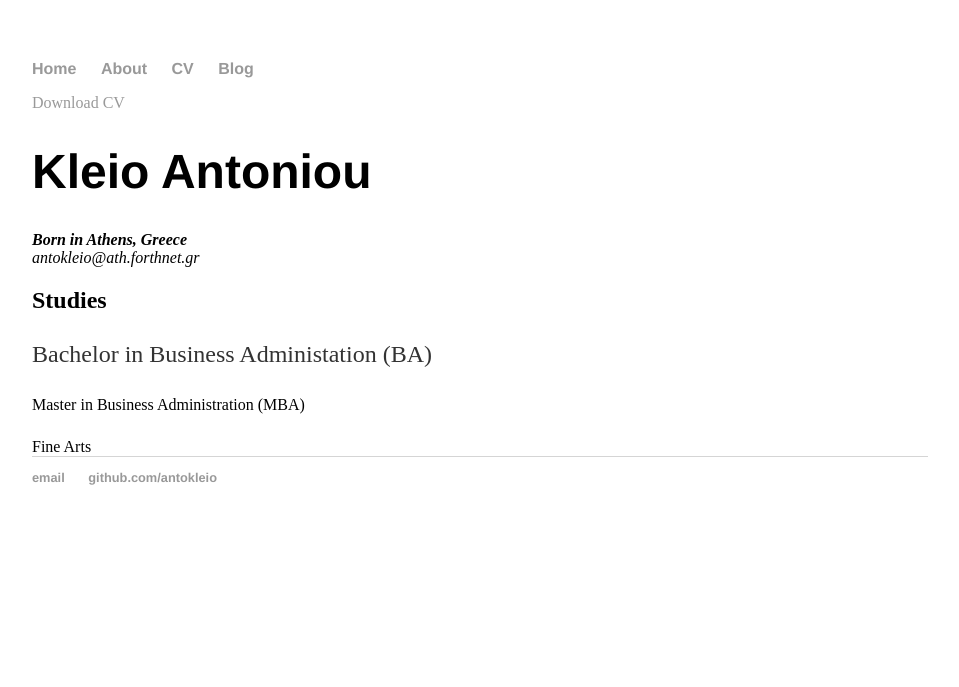
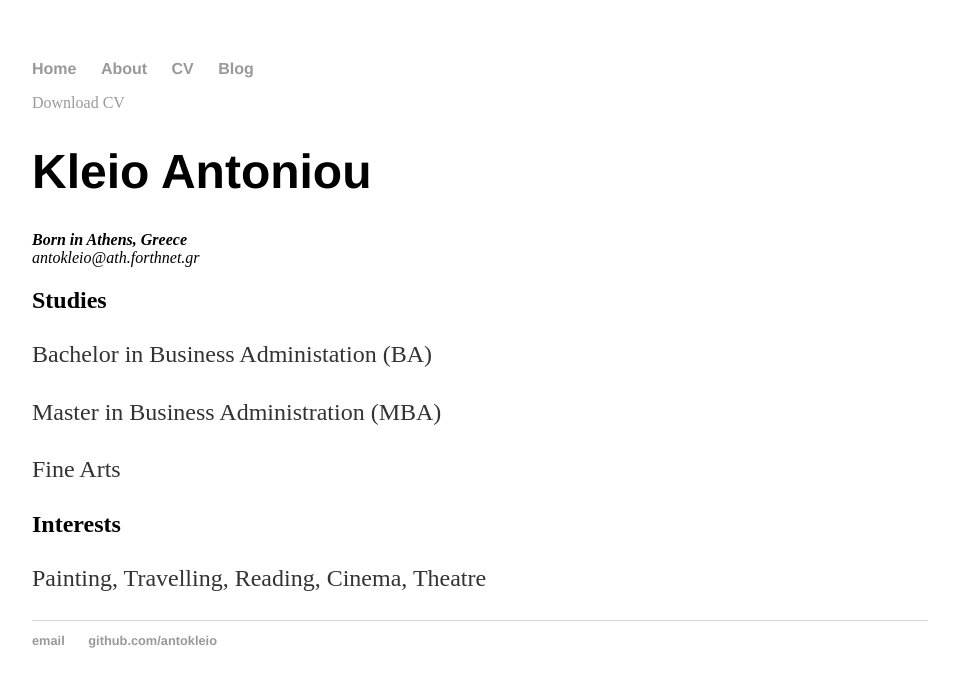
Before and after one commit to ANTOKLEIO/ANTOKLEIO.github.io, a Jekyll site: the page built from cv/index.html, in a window 1280 px wide. Shown: the top 687 px of the page, without its empty margins (160-1119 px from the left). Built offline with Jekyll 4.4.1, drawn with Linux system fonts in a browser that asks for light colours.

Commit message:
Update index.html

```diff
--- a/cv/index.html
+++ b/cv/index.html
@@ -16,8 +16,10 @@ title: CV of Your Name
 					<h2>Studies</h2>
 
 					<p>Bachelor in Business Administation (BA)
-					<p></p>  Master in Business Administration (MBA)
-					<p></p>   Fine Arts
+					<p>Master in Business Administration (MBA)
+					<p>Fine Arts
 
+                                      	<h2>Interests</h2>
+                                      	<p> Painting, Travelling, Reading, Cinema, Theatre
 
 	</div>
```
